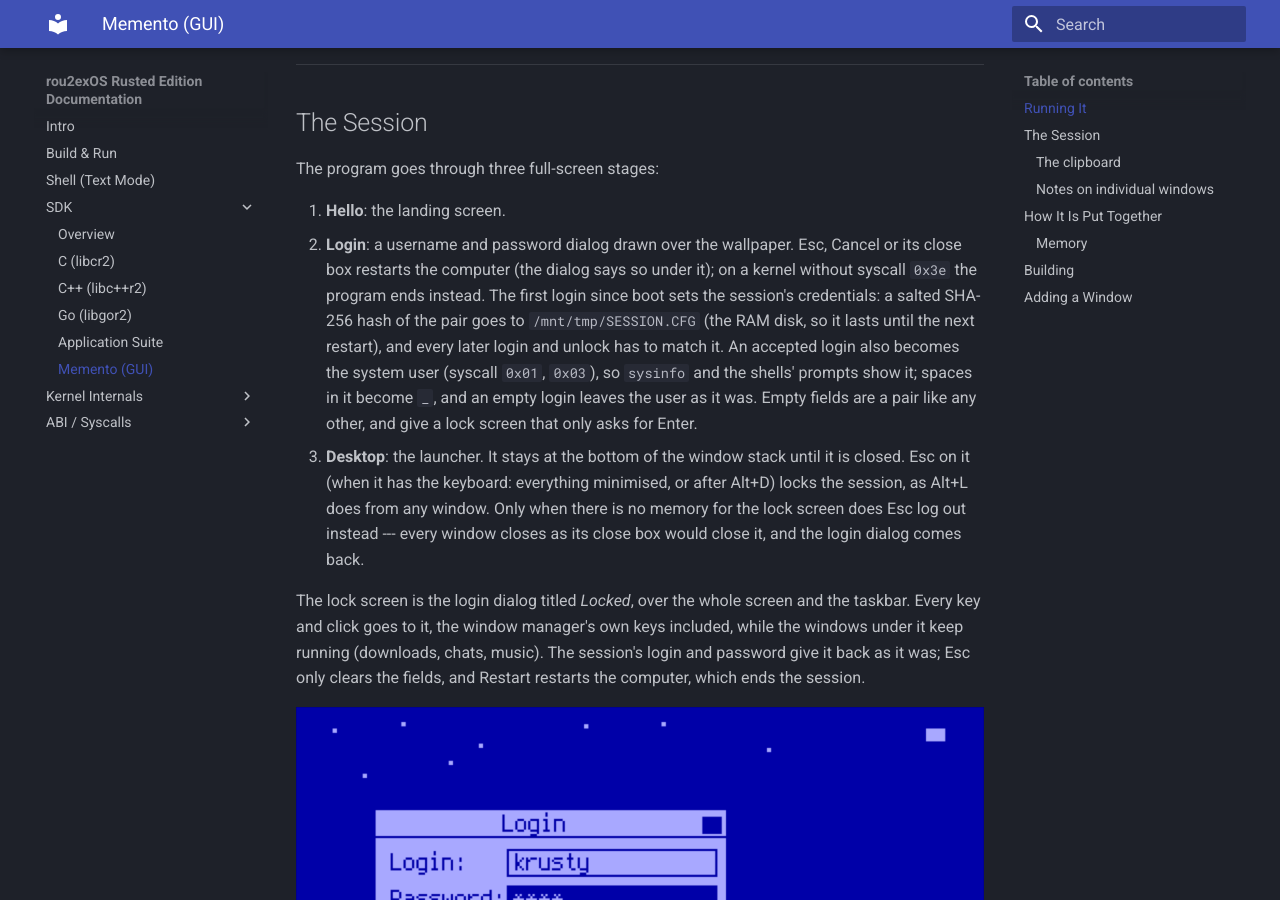
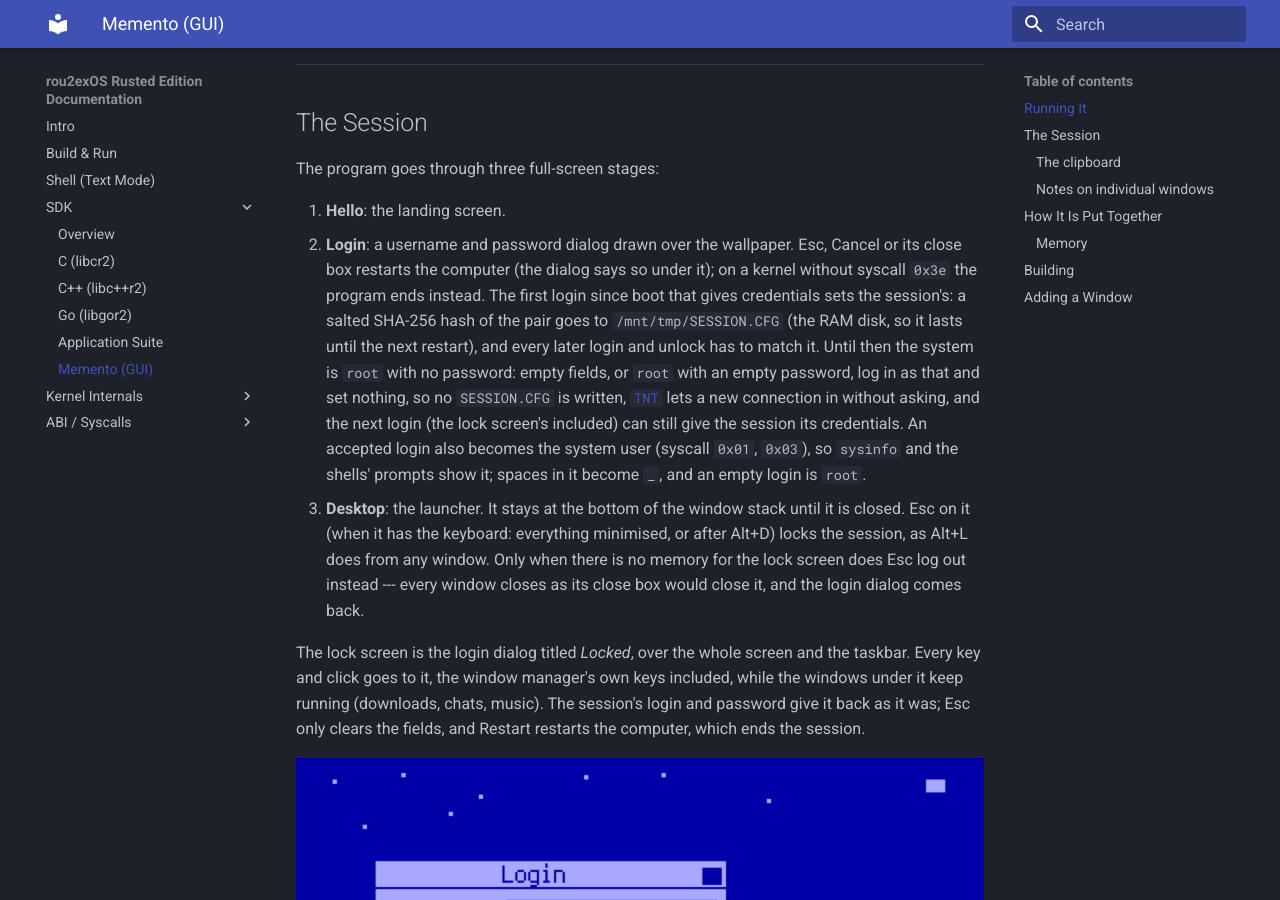
Before and after one commit to krustowski/rou2exOS, an MkDocs documentation site: the page built from docs/sdk/memento.md, in a window 1280 px wide and 900 px high, scrolled down 1944 px. Built offline with MkDocs 1.6.1 and Material for MkDocs 9.7.7, drawn with Linux system fonts in a browser that asks for light colours.

Commit message:
Update docs

```diff
--- a/docs/sdk/memento.md
+++ b/docs/sdk/memento.md
@@ -46,7 +46,7 @@ Esc on the desktop logs out to the login dialog, and leaving the login dialog re
 The program goes through three full-screen stages:
 
 1. **Hello**: the landing screen.
-2. **Login**: a username and password dialog drawn over the wallpaper. Esc, Cancel or its close box restarts the computer (the dialog says so under it); on a kernel without syscall `0x3e` the program ends instead. The first login since boot sets the session's credentials: a salted SHA-256 hash of the pair goes to `/mnt/tmp/SESSION.CFG` (the RAM disk, so it lasts until the next restart), and every later login and unlock has to match it. An accepted login also becomes the system user (syscall `0x01`, `0x03`), so `sysinfo` and the shells' prompts show it; spaces in it become `_`, and an empty login leaves the user as it was. Empty fields are a pair like any other, and give a lock screen that only asks for Enter.
+2. **Login**: a username and password dialog drawn over the wallpaper. Esc, Cancel or its close box restarts the computer (the dialog says so under it); on a kernel without syscall `0x3e` the program ends instead. The first login since boot that gives credentials sets the session's: a salted SHA-256 hash of the pair goes to `/mnt/tmp/SESSION.CFG` (the RAM disk, so it lasts until the next restart), and every later login and unlock has to match it. Until then the system is `root` with no password: empty fields, or `root` with an empty password, log in as that and set nothing, so no `SESSION.CFG` is written, [`TNT`](apps.md) lets a new connection in without asking, and the next login (the lock screen's included) can still give the session its credentials. An accepted login also becomes the system user (syscall `0x01`, `0x03`), so `sysinfo` and the shells' prompts show it; spaces in it become `_`, and an empty login is `root`.
 3. **Desktop**: the launcher. It stays at the bottom of the window stack until it is closed. Esc on it (when it has the keyboard: everything minimised, or after Alt+D) locks the session, as Alt+L does from any window. Only when there is no memory for the lock screen does Esc log out instead --- every window closes as its close box would close it, and the login dialog comes back.
 
 The lock screen is the login dialog titled *Locked*, over the whole screen and the taskbar. Every key and click goes to it, the window manager's own keys included, while the windows under it keep running (downloads, chats, music). The session's login and password give it back as it was; Esc only clears the fields, and Restart restarts the computer, which ends the session.
```
Also changed, not shown: docs/sdk/apps.md (+1 -1 lines).
